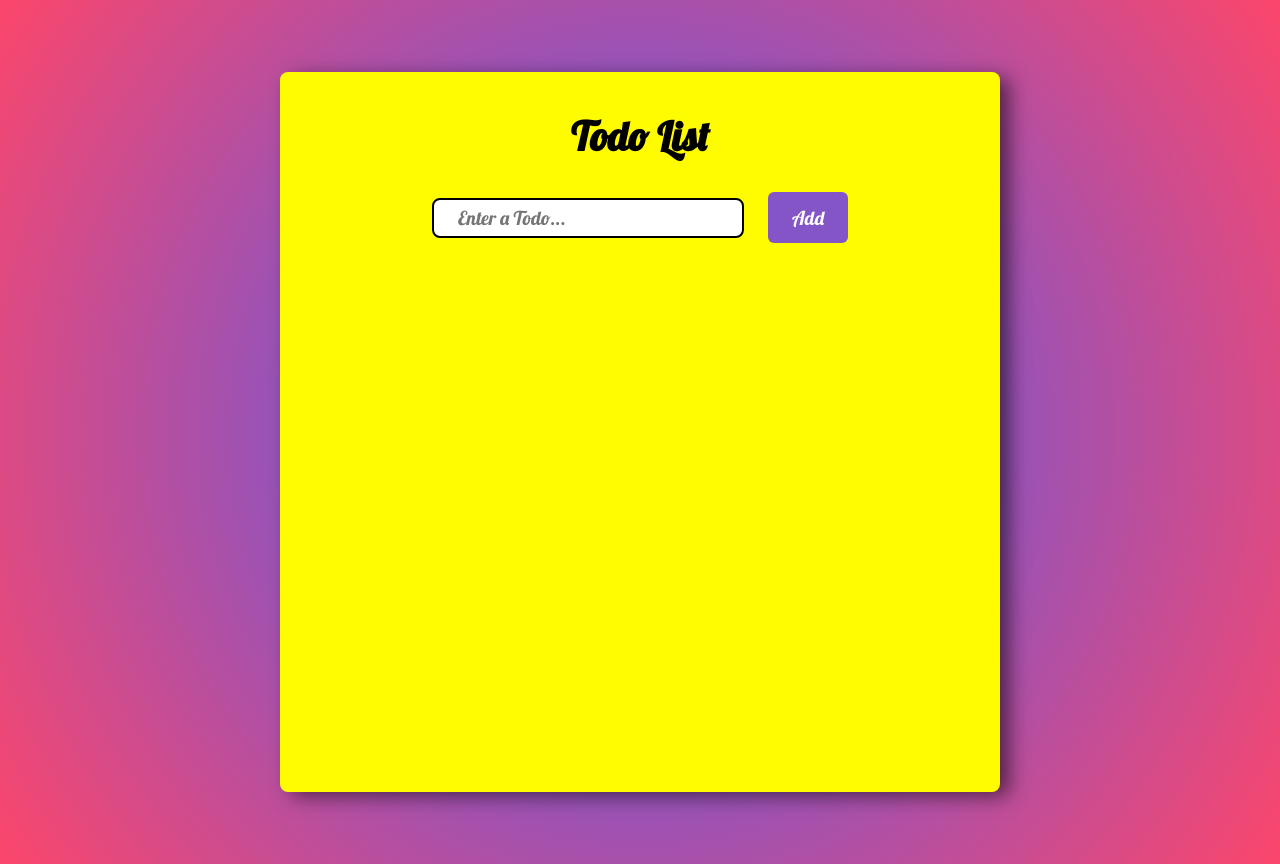
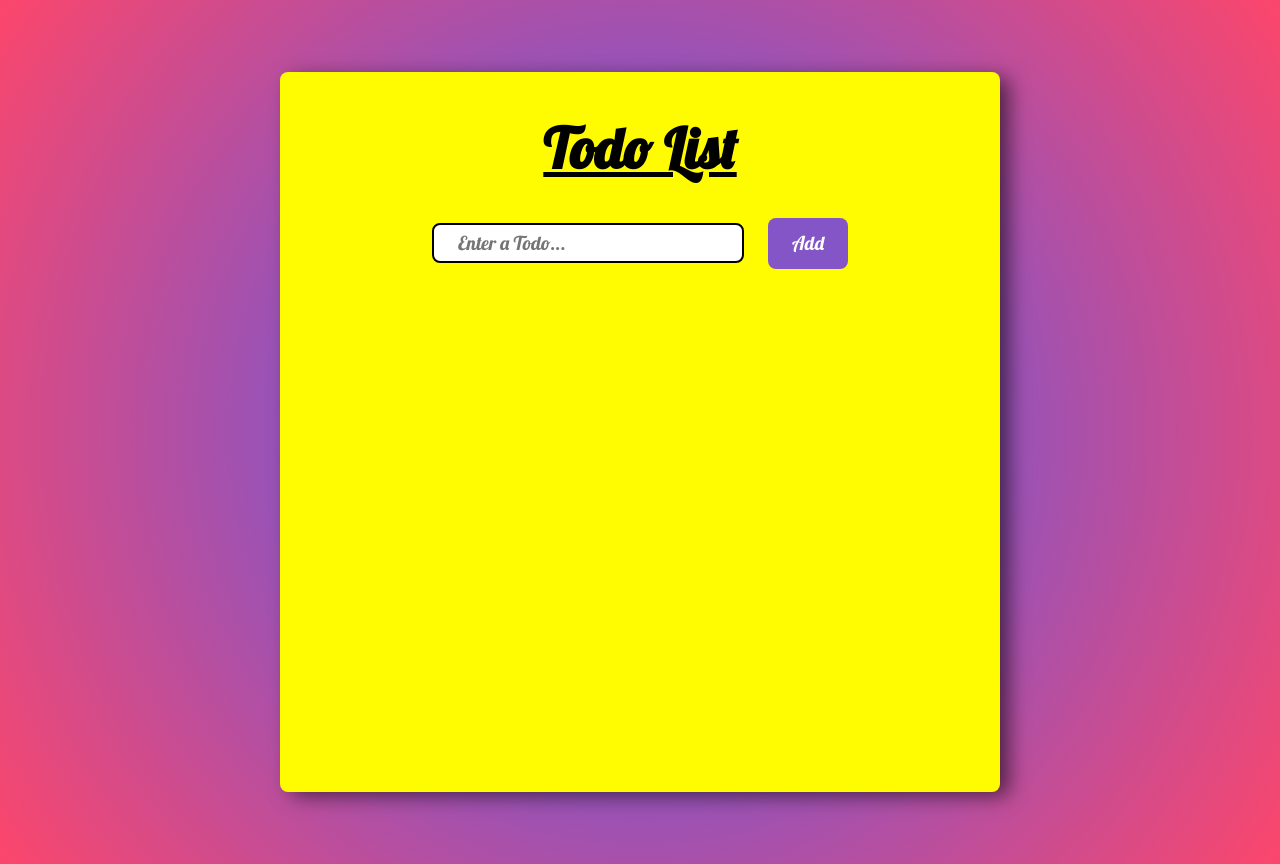
Before and after one commit to vishal00923/todo-app, a React (Create React App) app: page / in a window 1280 px wide. Built offline with nearby package versions, Linux system fonts and the light colour scheme.

Commit message:
update App

```diff
--- a/src/App.jsx
+++ b/src/App.jsx
@@ -1,17 +1,13 @@
-import React, { useState } from 'react';
+import React from 'react';
 
 import TodoList from './Components/todo-list/todo-list.component';
 
 import './App.scss';
 
 const App = () => {
-    const [todo, setTodo] = useState('');
-    const [todos, setTodos] = useState([]);
-    const [editTodo, setEditTodo] = useState(null);
-
     return (
         <div>
-            <TodoList todo={todo} setTodo={setTodo} todos={todos} setTodos={setTodos} editTodo={editTodo} setEditTodo={setEditTodo} />
+            <TodoList />
         </div>
     );
 };
--- a/src/Components/todo-form/todo-form.styles.scss
+++ b/src/Components/todo-form/todo-form.styles.scss
@@ -24,7 +24,7 @@
         font-size: 1.2rem;
         color: #fff;
         background-color: #8355c7;
-        border-radius: 6px;
+        border-radius: 8px;
         padding: 0.85rem 1.5rem;
         margin-left: 1.5rem;
         transition: all 0.3s ease-in;
--- a/src/Components/todo-list/todo-list.component.jsx
+++ b/src/Components/todo-list/todo-list.component.jsx
@@ -1,11 +1,20 @@
-import React from 'react';
+import React, { useState, useEffect } from 'react';
 
 import TodoForm from '../todo-form/todo-form.component';
 import Todos from '../todos/todos.component';
 
 import './todo-list.styles.scss';
 
-const TodoList = ({ todo, setTodo, todos, setTodos, editTodo, setEditTodo }) => {
+const TodoList = () => {
+    const initialState = JSON.parse(localStorage.getItem('todos')) || [];
+    const [todo, setTodo] = useState('');
+    const [todos, setTodos] = useState(initialState);
+    const [editTodo, setEditTodo] = useState(null);
+
+    useEffect(() => {
+        localStorage.setItem('todos', JSON.stringify(todos));
+    }, [todos]);
+
     return (
         <div className="container">
             <h1 className="title">Todo List</h1>
--- a/src/Components/todo-list/todo-list.styles.scss
+++ b/src/Components/todo-list/todo-list.styles.scss
@@ -11,10 +11,11 @@
     overflow: auto;
 
     .title {
-        font-size: 2.5rem;
+        font-size: 3.5rem;
         text-align: center;
         margin-top: 2rem;
         margin-bottom: 1.5rem;
+        text-decoration: underline;
     }
 }
 
```
